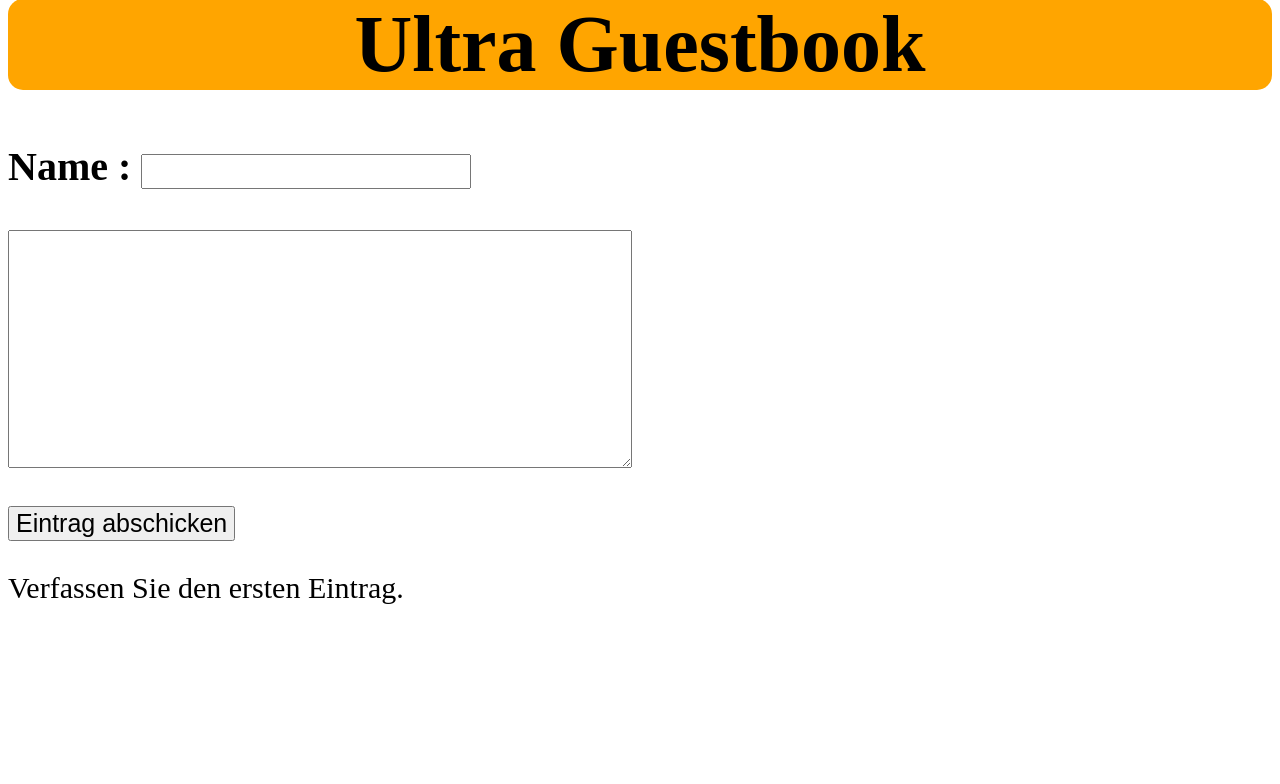
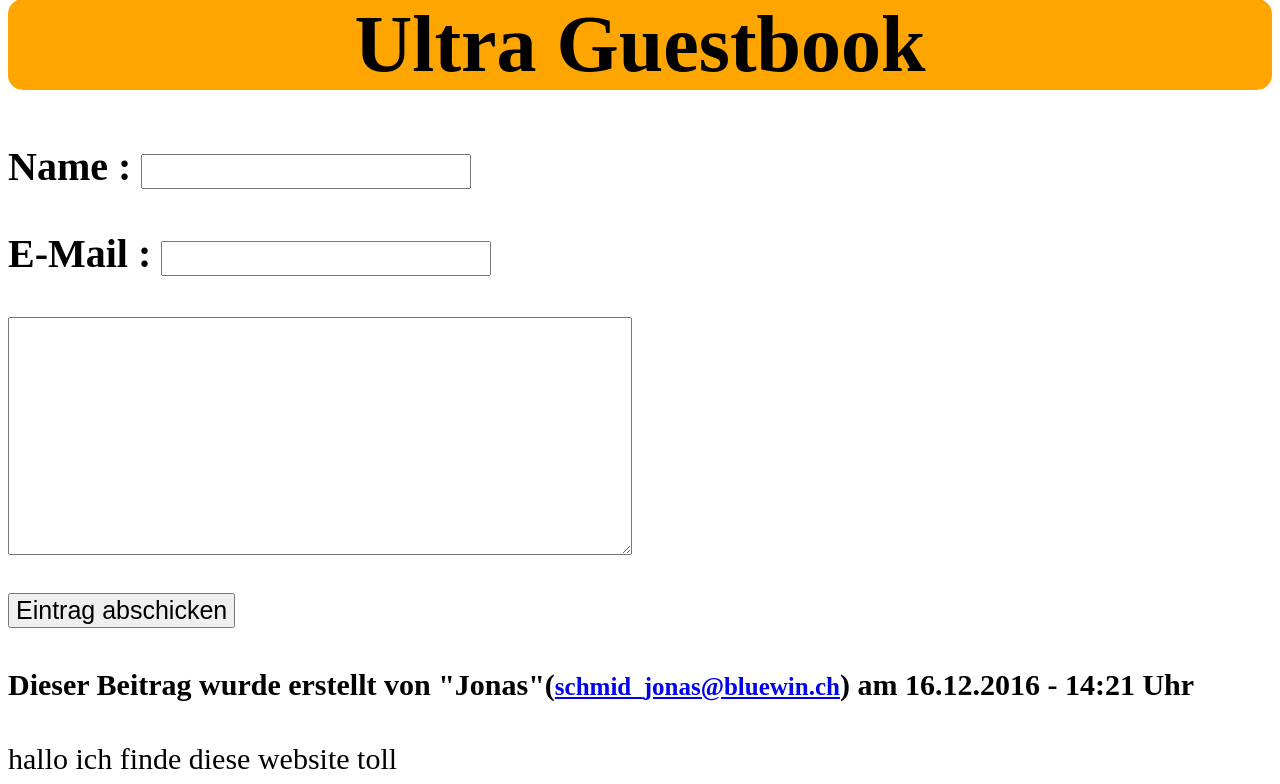
Before and after one commit to JonasSchmid/guestbook, a PHP site: page / in a window 1280 px wide. Shown: the part 55-839 px from the top of the page. Before the commit the page ends 659 px from the top, so only its background shows below. Run offline with PHP 8.4, Linux system fonts and the light colour scheme.

Commit message:
email adresse hinzugefügt

```diff
--- /dev/null
+++ b/source/database.txt
@@ -0,0 +1 @@
+<h4>Dieser Beitrag wurde erstellt von "Jonas"(<a href='mailto:schmid_jonas@bluewin.ch'>schmid_jonas@bluewin.ch</a>) am 16.12.2016 - 14:21 Uhr</h4>hallo ich finde diese website toll<br>
--- a/source/function.php
+++ b/source/function.php
@@ -29,13 +29,21 @@ $date = $datum ." - " .$uhrzeit ." Uhr";
 
       $message = strip_tags ($_POST['note']) ?? '';
       $message = htmlentities ($message);
-      $newEntry = "<h4>Dieser Beitrag wurde erstellt von " .'"' .$name .'"' ." am " .$date ."</h4>" .$message ."<br>";
+
+      $email = strip_tags ($_POST['email']) ?? '';
+      $email = htmlentities ($email);
+      $email = "<a href='mailto:$email'>$email</a>";
+
+      $newEntry = "<h4>Dieser Beitrag wurde erstellt von " .'"' .$name .'"' .'(' .$email .')' ." am " .$date ."</h4>" .$message ."<br>";
 
       if ($name === '') {
         $errors[] = 'Bitte geben sie einen Namen ein.';
       }
       if ($message === '') {
         $errors[] = 'Bitte geben sie eine Nachricht ein';
+      }
+      if ($email === '') {
+        $errors[] = 'Bitte geben sie eine E-Mail ein';
       }
 
       if (count($errors) === 0) {
--- a/source/index.php
+++ b/source/index.php
@@ -20,6 +20,10 @@
       <h3>Name :
         <input type="text" id="name" name="name" value="">
       </h3>
+      <h3>E-Mail :
+        <input type="email" id="email" name="email" value="">
+      </h3>
+
 
       <textarea name="note" id="note" rows="8" cols="40"></textarea>
 
--- a/source/style.css
+++ b/source/style.css
@@ -8,7 +8,7 @@ h1{
 }
 
 h4{
-  font-size: 40px;
+  font-size: 30px;
 }
 
 h3{
@@ -43,3 +43,7 @@ button{
   width: 30%;
   border-radius: 10px;
 }
+
+a{
+  font-size: 25px;
+}
```
